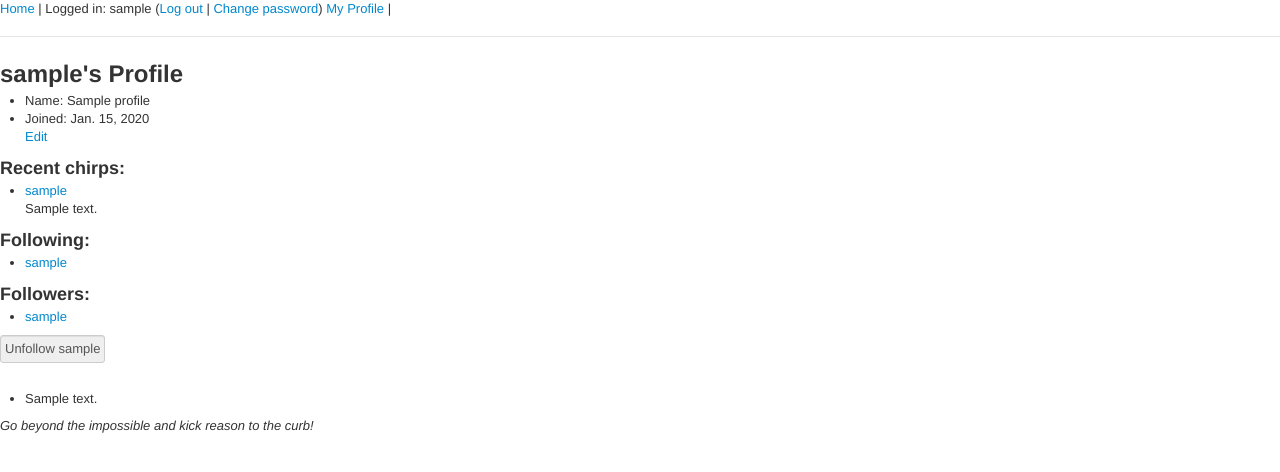
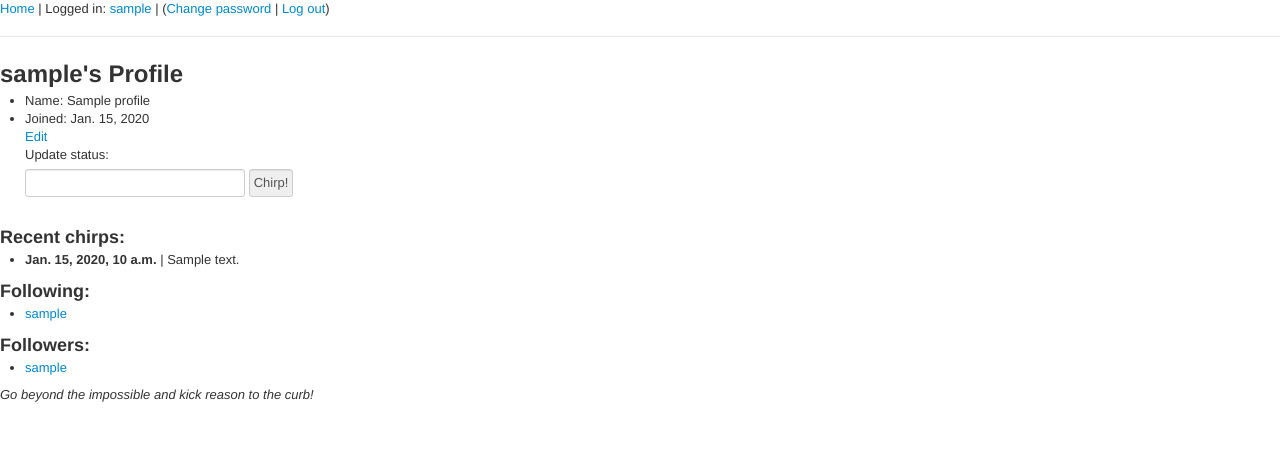
Before and after one commit to folz/Djitter, a Django app: a page that uses djitter/templates/base.html in a window 1280 px wide. Shown: the top 472 px of the page. Run offline with Django 3.2, Linux system fonts and the light colour scheme; a user stored in the database is signed in; tables that the repository leaves empty hold one stand-in row (values such as "Sample post"); parts of the project's set-up code (start-up, migrations or seed data) failed here and were passed over; some libraries are stand-ins or nearby versions.

Commit message:
added chirps to profile

```diff
--- a/djitter/djweet/models.py
+++ b/djitter/djweet/models.py
@@ -1,6 +1,6 @@
 from django.db import models
 from django.contrib.auth.models import User
-from django.forms import ModelForm
+from django.forms import ModelForm, CharField
 
 class Profile(models.Model):
 	""" A Profile keeps track of a User's information """
@@ -23,11 +23,11 @@ User.profile = property(lambda u: Profile.objects.get_or_create(user=u)[0])
 class Chirp(models.Model):
 	""" A Chirp is a status update from a User """
 
-	user = models.ForeignKey(User, unique=True)
+	user = models.ForeignKey(User)
 
-	text = models.CharField(max_length=140, blank=True, default="")
+	text = models.CharField(max_length=140, blank=False, default="")
 
-	date_added = models.DateField(auto_now_add=True)
+	date_added = models.DateTimeField(auto_now_add=True)
 
 	def __unicode__(self):
 		return str(self.user) + str(self.date_added)
@@ -45,7 +45,12 @@ class FollowManager(models.Model):
 
 # Makes use of Django's ModelForm to autogenerate a form for the profile.
 class ProfileForm(ModelForm):
-
 	class Meta:
 		model = Profile
-		exclude = ('user')
+		exclude = ('user', 'following')
+
+class ChirpForm(ModelForm):
+	text = CharField(label="Update status:")
+	class Meta:
+		model = Chirp
+		exclude = ('user',)
--- a/djitter/djweet/views.py
+++ b/djitter/djweet/views.py
@@ -8,15 +8,16 @@ from djweet.models import *
 
 @login_required
 def home(req):
-	chirps = Chirp.objects.filter(user__id__in = req.user.profile.following.all).order_by('date_added')[:25]
+	chirps = Chirp.objects.filter(user__id__in = req.user.profile.following.all).order_by('-date_added')[:50]
 	return render_to_response("index.html",
 			{ 'chirps': chirps
+			  , 'chirper': ChirpForm()
 			}
 		, context_instance = RequestContext(req))
 
 def view(req, username):
 	user = User.objects.get(username=username)
-	chirps = Chirp.objects.filter(user=user).order_by('date_added')[:15]
+	chirps = Chirp.objects.filter(user=user).order_by('-date_added')[:25]
 
 	if req.user.is_authenticated():
 		is_following = user in req.user.profile.following.all()
@@ -26,6 +27,7 @@ def view(req, username):
 	return render_to_response('view.html',
 			{ 'user': user
 			, 'chirps': chirps
+			, 'chirper': ChirpForm()
 			, 'follow': 'Unfollow' if is_following else 'Follow'
 			, 'mine': req.user == user
 			}
@@ -45,8 +47,10 @@ def edit(req):
 @login_required
 def cheep(req):
 	if req.method == 'POST':
-		chirp = Chirp(user = req.user, text = req['text'])
+		chirp = Chirp(user = req.user, text = req.POST['text'])
 		chirp.save()
+		return redirect('home')
+	return redirect('home')
 
 @login_required
 def follow(req, username):
@@ -58,7 +62,7 @@ def follow(req, username):
 		else:
 			req.user.profile.following.add(user)
 
-	return redirect('home')
+	return redirect('view', username)
 
 def back_to_home(req):
 	# Maps accounts/profile back to home (we don't use it)
--- a/djitter/templates/base.html
+++ b/djitter/templates/base.html
@@ -22,19 +22,14 @@
 			<a href="{% url home %}">Home</a> |
 
 			{% if user.is_authenticated %}
-			Logged in: {{ user.username }}
+				Logged in: <a href="{% url view user.username %}">{{ user.username }}</a> |
+				(<a href="{% url auth_password_change %}">Change password</a> |
+				<a href="{% url auth_logout %}">Log out</a>)
+				{% else %}
 
-			(<a href="{% url auth_logout %}">Log out</a> |
-
-			<a href="{% url auth_password_change %}">Change password</a>)
-
-			<a href="{% url view user.username %}">My Profile</a> |
-			{% else %}
-
-			<a href="{% url auth_login %}">Log in</a>
-			|
-			{% endif %}
-			<hr />
+				<a href="{% url auth_login %}">Log in</a>
+				{% endif %}
+				<hr />
 			{% endblock %}
 		</div>
 		<div id="content">
--- a/djitter/templates/view.html
+++ b/djitter/templates/view.html
@@ -10,17 +10,24 @@
 	<li>Name: {{ user.profile.name }}</li>
 	<li>Joined: {{ user.profile.date_added }}</li>
 	{% if mine %}
-		<a href = "url edit">Edit</a>
+		<a href="{% url edit %}">Edit</a>
+		<form action="{% url cheep %}?origin=view" method="POST">
+			{{ chirper }}
+			<input type="submit" value="Chirp!" />
+			{% csrf_token %}
+		</form>
+	{% else %}
+		<form action="{% url follow user.username %}" method="POST">
+			<input type="submit" value="{{ follow }} {{ user.username }}" />
+			{% csrf_token %}
+		</form>
 	{% endif %}
 </ul>
 
 <h3>Recent chirps:</h3>
 <ul id="chirps">
 	{% for chirp in chirps %}
-		<li class="chirp">
-			<a href="{% url view chirp.user.username %}">{{ chirp.user.username }}</a>
-			<p>{{ chirp.text }}</p>
-		</li>
+		<li class="chirp"> <b>{{ chirp.date_added }}</b> | {{ chirp.text }}</li>
 	{% endfor %}
 </ul>
 
@@ -42,15 +49,4 @@
 	{% endfor %}
 </ul>
 
-<form action="{% url follow user.username %}" method="POST">
-	<input type="submit" value="{{ follow }} {{ user.username }}" />
-	{% csrf_token %}
-</form>
-
-<ul id="chirps">
-	{% for chirp in chirps %}
-		<li class="chirp">{{ chirp.text }}</li>
-	{% endfor %}
-</ul>
-
 {% endblock %}
```
